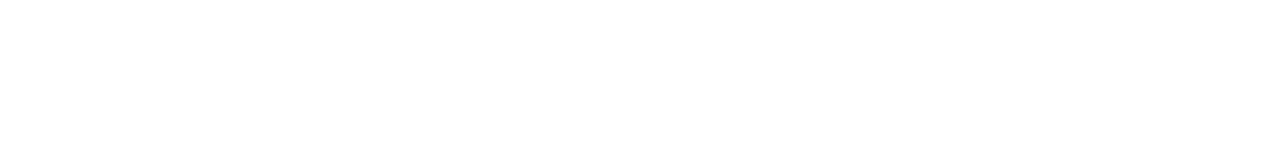
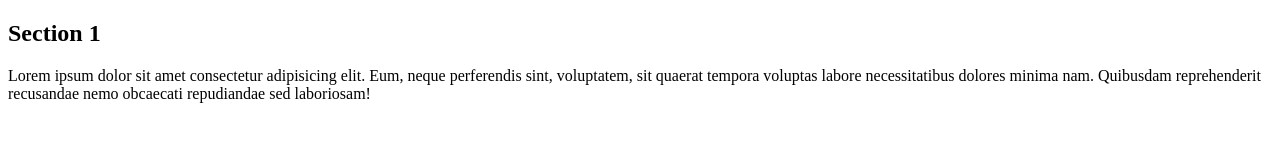
Before and after one commit to AgataGorska/git-course-2, a plain HTML site: page index.html in a window 1280 px wide. Drawn offline with Linux system fonts and the light colour scheme.

Commit message:
Section 1 added to index.html

```diff
--- a/index.html
+++ b/index.html
@@ -7,6 +7,12 @@
     <title>Git course</title>
 </head>
 <body>
+    <section>
+        <h1> Section 1 </h1>
+    <p>
+        Lorem ipsum dolor sit amet consectetur adipisicing elit. Eum, neque perferendis sint, voluptatem, sit quaerat tempora voluptas labore necessitatibus dolores minima nam. Quibusdam reprehenderit recusandae nemo obcaecati repudiandae sed laboriosam!
+    </p>
+    </section>
 
 </body>
 </html>
```
